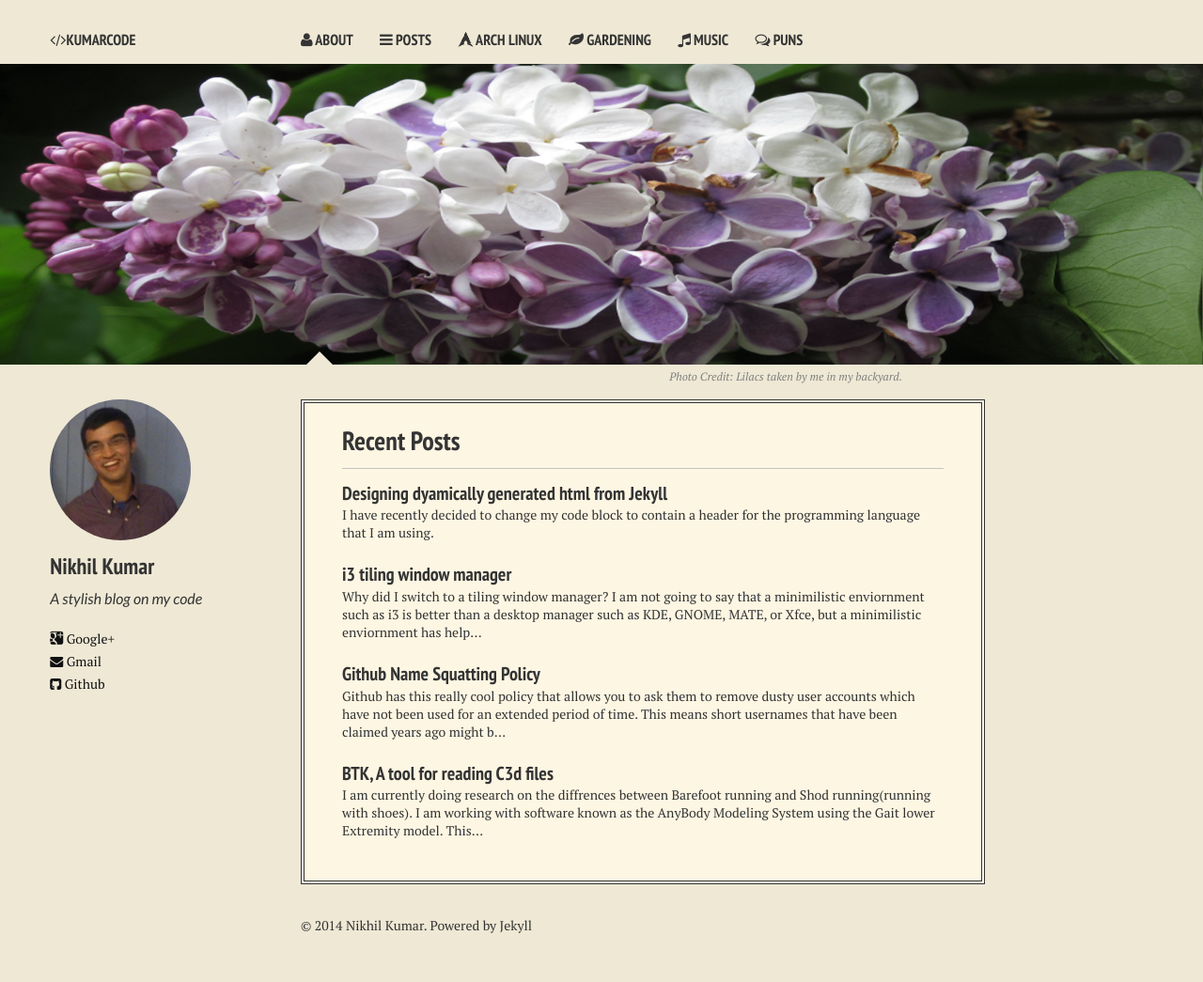
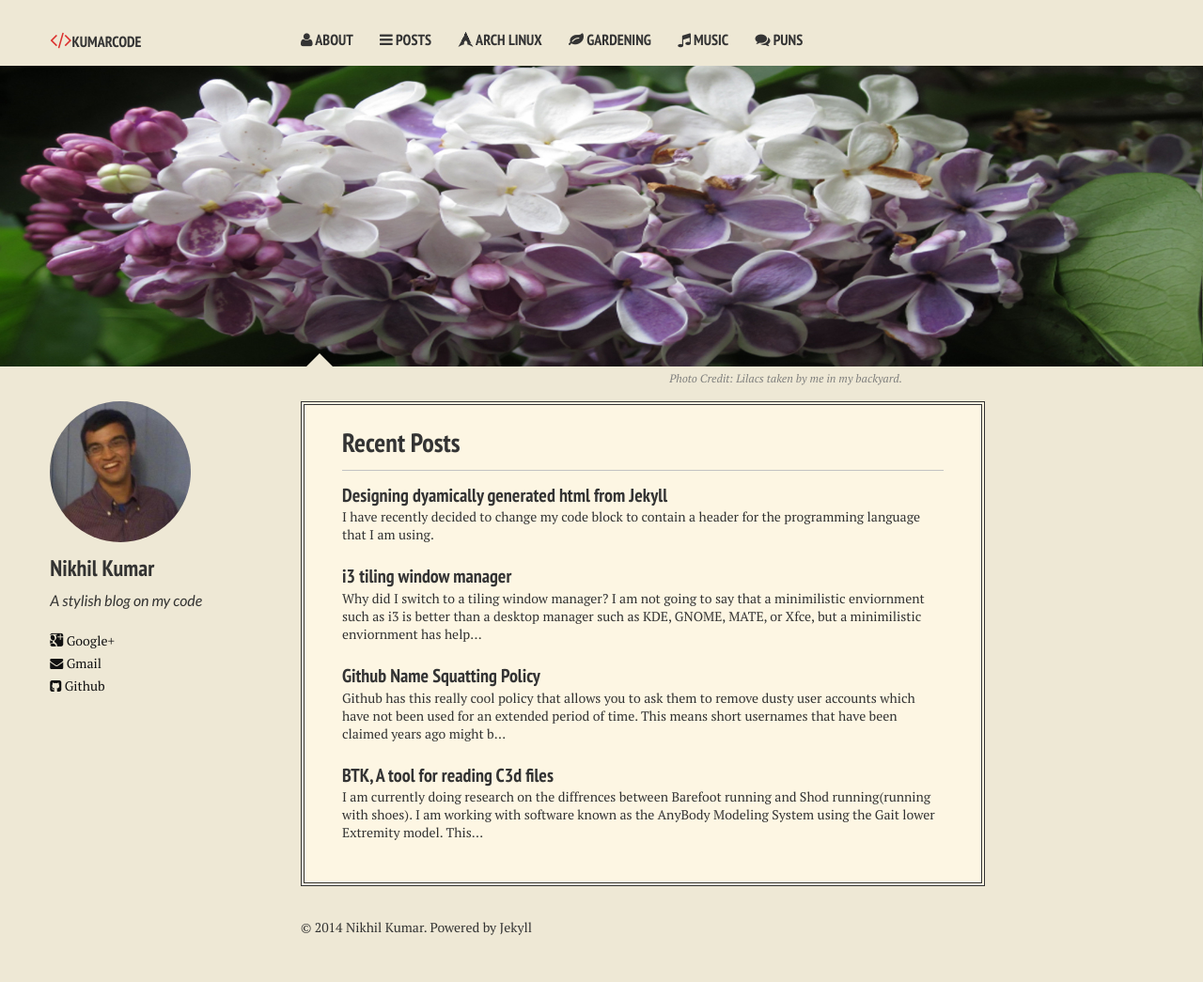
Before and after one commit to nikhil/nikhil.github.io, a Jekyll site: the page built from index.md, in a window 1280 px wide. Shown: the whole page at 94% size. Built offline with Jekyll 4.4.1, drawn with Linux system fonts in a browser that asks for light colours; nearby versions of some CDN libraries; some web fonts are replaced.

Commit message:
colorized logo

```diff
--- a/_config.yml
+++ b/_config.yml
@@ -59,7 +59,7 @@ links:
     count: 5
   - title: PUNS
     url: /puns/
-    icon: fa fa-comments-o
+    icon: fa fa-comments
     count: 6
 
 # http://en.wikipedia.org/wiki/List_of_tz_database_time_zones
--- a/assets/css/custom.css
+++ b/assets/css/custom.css
@@ -66,9 +66,10 @@ border-style: double;
 
 }
 
-#titlename {
+#titlename i{
 
-font-size: 100%;
+color: #dc322f;
+font-size: 135%;
 
 
 }
```
Also changed, not shown: 16 other files.
